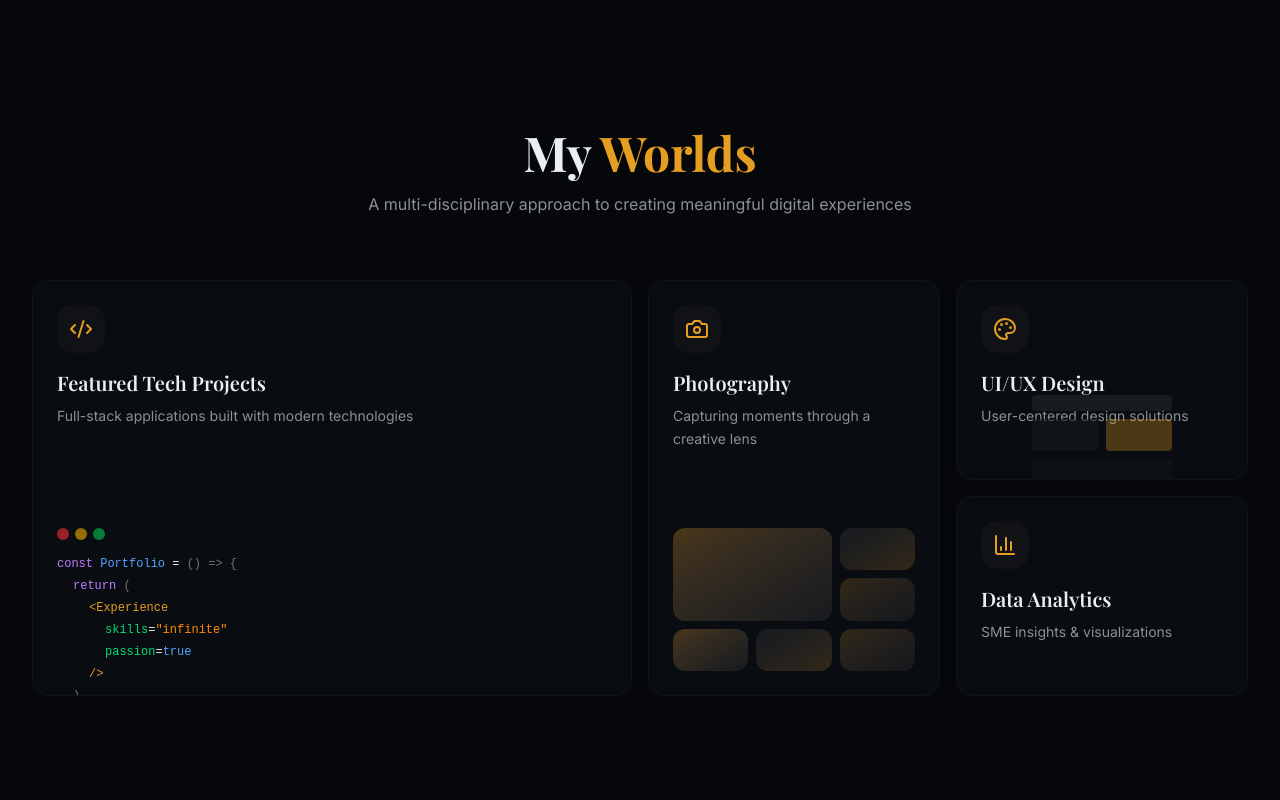
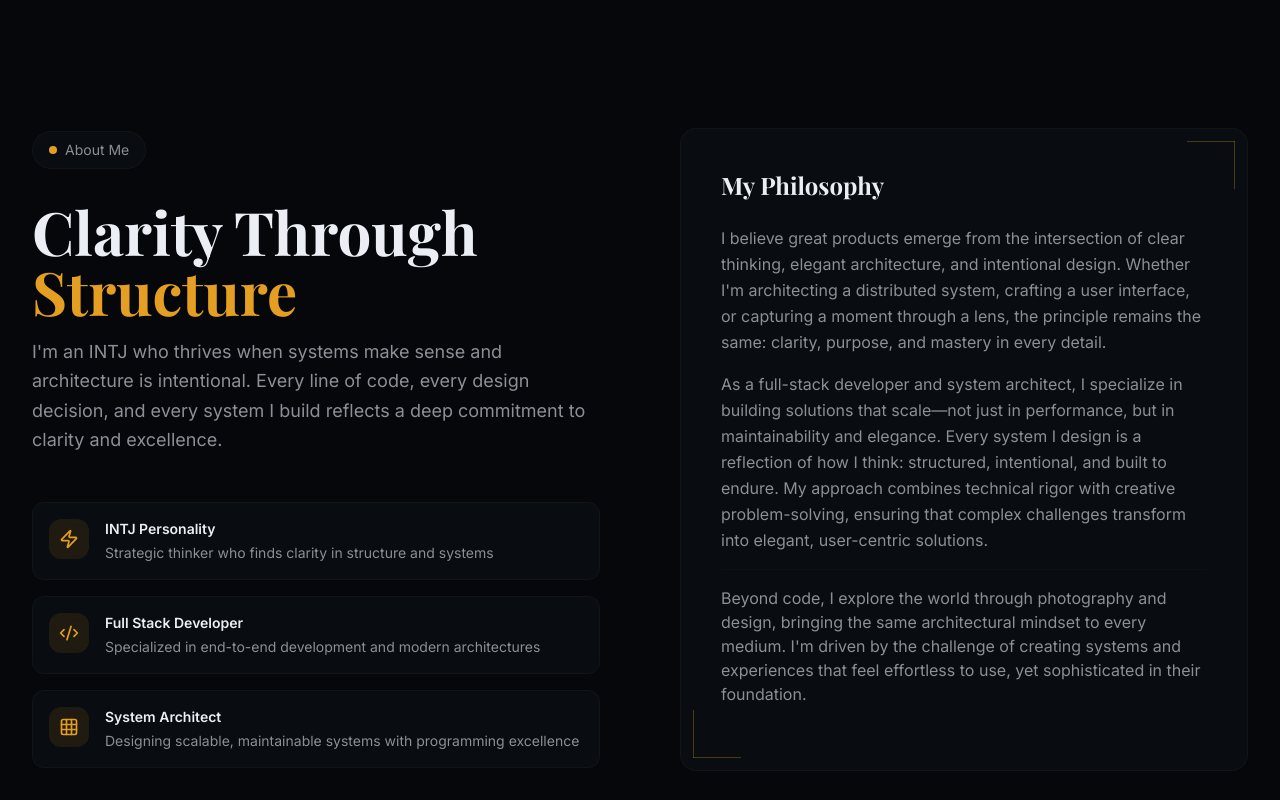
Before and after one commit to Earthen8/EarthenHub, a Next.js app in the folder frontend/: page / in a window 1280 px wide. Shown: the part 800-1600 px from the top of the page. Built offline with nearby package versions, Linux system fonts and the light colour scheme; a web font is replaced by a local one.

Commit message:
feat: add About Section

```diff
--- a/frontend/src/app/page.tsx
+++ b/frontend/src/app/page.tsx
@@ -1,5 +1,6 @@
 import { Navigation } from '@/components/navigation'
 import { HeroSection } from '@/components/hero-section'
+import { AboutSection } from '@/components/about-section'
 import { BentoGrid } from '@/components/bento-grid'
 import { TimelineSection } from '@/components/timeline-section'
 import { GearSection } from '@/components/gear-section'
@@ -11,6 +12,7 @@ export default function Home() {
     <main className="relative min-h-screen">
       <Navigation />
       <HeroSection />
+      <AboutSection />
       <BentoGrid />
       <TimelineSection />
       <GearSection />
--- /dev/null
+++ b/frontend/src/components/about-section.tsx
@@ -0,0 +1,155 @@
+'use client'
+
+import { useEffect, useRef, useState } from 'react'
+import { Code2, Zap, Grid3X3 } from 'lucide-react'
+import { cn } from '@/lib/utils'
+
+export function AboutSection() {
+  const [isVisible, setIsVisible] = useState(false)
+  const sectionRef = useRef<HTMLDivElement>(null)
+
+  useEffect(() => {
+    const observer = new IntersectionObserver(
+      ([entry]) => {
+        if (entry.isIntersecting) {
+          setIsVisible(true)
+        }
+      },
+      { threshold: 0.1 }
+    )
+
+    if (sectionRef.current) {
+      observer.observe(sectionRef.current)
+    }
+
+    return () => observer.disconnect()
+  }, [])
+
+  const traits = [
+    {
+      icon: Zap,
+      title: 'INTJ Personality',
+      description: 'Strategic thinker who finds clarity in structure and systems',
+    },
+    {
+      icon: Code2,
+      title: 'Full Stack Developer',
+      description: 'Specialized in end-to-end development and modern architectures',
+    },
+    {
+      icon: Grid3X3,
+      title: 'System Architect',
+      description: 'Designing scalable, maintainable systems with programming excellence',
+    },
+  ]
+
+  return (
+    <section
+      ref={sectionRef}
+      id="about"
+      className="relative py-20 lg:py-32 overflow-hidden"
+    >
+      {/* Background Elements */}
+      <div className="absolute inset-0 -z-10">
+        <div className="absolute top-1/3 right-0 w-96 h-96 bg-accent/5 rounded-full blur-3xl" />
+      </div>
+
+      <div className="w-full max-w-7xl mx-auto px-4 sm:px-6 lg:px-8">
+        <div className="grid lg:grid-cols-2 gap-12 lg:gap-20 items-center">
+          {/* Left - Traits */}
+          <div
+            className={cn(
+              'space-y-8 transition-all duration-1000',
+              isVisible ? 'opacity-100 translate-x-0' : 'opacity-0 -translate-x-10'
+            )}
+          >
+            {/* Section Label */}
+            <div className="inline-flex items-center gap-2 px-4 py-2 rounded-full glass">
+              <div className="w-2 h-2 rounded-full bg-accent" />
+              <span className="text-sm text-muted-foreground">About Me</span>
+            </div>
+
+            {/* Title */}
+            <div className="space-y-4">
+              <h2 className="text-4xl sm:text-5xl lg:text-6xl font-serif font-bold text-foreground">
+                Clarity Through
+                <span className="block text-accent">Structure</span>
+              </h2>
+              <p className="text-lg text-muted-foreground leading-relaxed">
+                I&apos;m an INTJ who thrives when systems make sense and architecture is intentional. Every line of code, every design decision, and every system I build reflects a deep commitment to clarity and excellence.
+              </p>
+            </div>
+
+            {/* Core Traits */}
+            <div className="space-y-4 pt-4">
+              {traits.map((trait, index) => {
+                const Icon = trait.icon
+                return (
+                  <div
+                    key={trait.title}
+                    className={cn(
+                      'glass p-4 rounded-lg border border-secondary/30',
+                      'transition-all duration-700 hover:border-accent/50 hover:bg-secondary/30 group',
+                      isVisible ? 'opacity-100 translate-y-0' : 'opacity-0 translate-y-4'
+                    )}
+                    style={{ transitionDelay: `${index * 150}ms` }}
+                  >
+                    <div className="flex items-start gap-4">
+                      <div className="flex-shrink-0 w-10 h-10 rounded-lg bg-accent/10 flex items-center justify-center group-hover:bg-accent/20 transition-colors">
+                        <Icon className="w-5 h-5 text-accent" />
+                      </div>
+                      <div className="flex-1 min-w-0">
+                        <h3 className="font-semibold text-foreground text-sm">{trait.title}</h3>
+                        <p className="text-sm text-muted-foreground mt-1">{trait.description}</p>
+                      </div>
+                    </div>
+                  </div>
+                )
+              })}
+            </div>
+          </div>
+
+          {/* Right - Conclusion */}
+          <div
+            className={cn(
+              'transition-all duration-1000 delay-300',
+              isVisible ? 'opacity-100 translate-x-0' : 'opacity-0 translate-x-10'
+            )}
+          >
+            <div className="glass p-8 lg:p-10 rounded-2xl border border-secondary/30 space-y-6">
+              {/* Decorative Corner */}
+              <div className="absolute top-0 right-0 w-20 h-20 -m-1">
+                <div className="absolute top-4 right-4 w-12 h-[1px] bg-accent/30" />
+                <div className="absolute top-4 right-4 w-[1px] h-12 bg-accent/30" />
+              </div>
+
+              <h3 className="text-2xl font-serif font-bold text-foreground">
+                My Philosophy
+              </h3>
+
+              <div className="space-y-4 text-muted-foreground leading-relaxed">
+                <p>
+                  I believe great products emerge from the intersection of clear thinking, elegant architecture, and intentional design. Whether I&apos;m architecting a distributed system, crafting a user interface, or capturing a moment through a lens, the principle remains the same: clarity, purpose, and mastery in every detail.
+                </p>
+
+                <p>
+                  As a full-stack developer and system architect, I specialize in building solutions that scale—not just in performance, but in maintainability and elegance. Every system I design is a reflection of how I think: structured, intentional, and built to endure. My approach combines technical rigor with creative problem-solving, ensuring that complex challenges transform into elegant, user-centric solutions.
+                </p>
+
+                <p className="text-base pt-4 border-t border-secondary/30">
+                  Beyond code, I explore the world through photography and design, bringing the same architectural mindset to every medium. I&apos;m driven by the challenge of creating systems and experiences that feel effortless to use, yet sophisticated in their foundation.
+                </p>
+              </div>
+
+              {/* Decorative Corner */}
+              <div className="absolute bottom-0 left-0 w-20 h-20 -m-1">
+                <div className="absolute bottom-4 left-4 w-12 h-[1px] bg-accent/30" />
+                <div className="absolute bottom-4 left-4 w-[1px] h-12 bg-accent/30" />
+              </div>
+            </div>
+          </div>
+        </div>
+      </div>
+    </section>
+  )
+}
--- a/frontend/src/components/hero-section.tsx
+++ b/frontend/src/components/hero-section.tsx
@@ -1,6 +1,6 @@
 'use client'
 
-import { useEffect, useState } from 'react'
+import { useEffect, useRef, useState } from 'react'
 import { ArrowDown, Code2, Camera, Palette } from 'lucide-react'
 import { cn } from '@/lib/utils'
 
@@ -20,6 +20,8 @@ const roles = [
 export function HeroSection() {
   const [currentTagline, setCurrentTagline] = useState(0)
   const [isVisible, setIsVisible] = useState(false)
+  const [shouldStickPortrait, setShouldStickPortrait] = useState(true)
+  const portraitRef = useRef<HTMLDivElement>(null)
 
   useEffect(() => {
     setIsVisible(true)
@@ -28,6 +30,20 @@ export function HeroSection() {
     }, 3000)
     return () => clearInterval(interval)
   }, [])
+
+  useEffect(() => {
+    const handleScroll = () => {
+      const aboutSection = document.getElementById('about')
+      if (aboutSection && portraitRef.current) {
+        const aboutRect = aboutSection.getBoundingClientRect()
+        setShouldStickPortrait(aboutRect.top > window.innerHeight / 2)
+      }
+    }
+
+    window.addEventListener('scroll', handleScroll)
+    return () => window.removeEventListener('scroll', handleScroll)
+  }, [])
+
 
   const scrollToWorlds = () => {
     const element = document.getElementById('worlds')
@@ -132,9 +148,11 @@ export function HeroSection() {
 
           {/* Right Side - Portrait */}
           <div
+            ref={portraitRef}
             className={cn(
-              'relative transition-all duration-1000 delay-300',
-              isVisible ? 'opacity-100 translate-x-0' : 'opacity-0 translate-x-10'
+              'transition-all duration-1000 delay-300',
+              isVisible ? 'opacity-100 translate-x-0' : 'opacity-0 translate-x-10',
+              shouldStickPortrait ? 'sticky top-20' : 'relative'
             )}
           >
             <div className="relative aspect-[4/5] max-w-md mx-auto">
```
